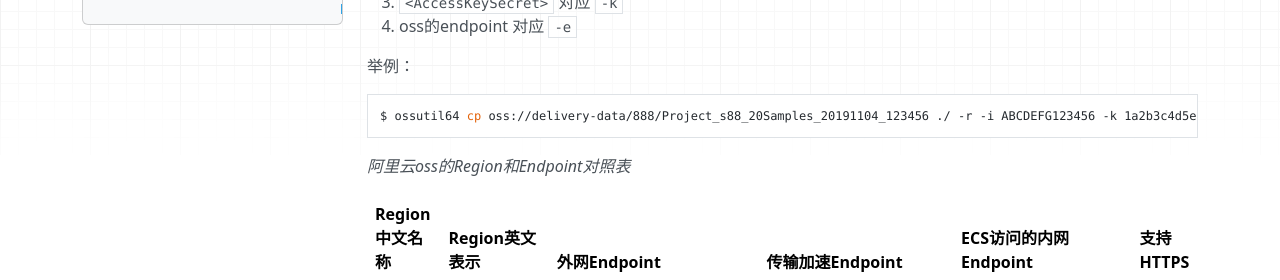
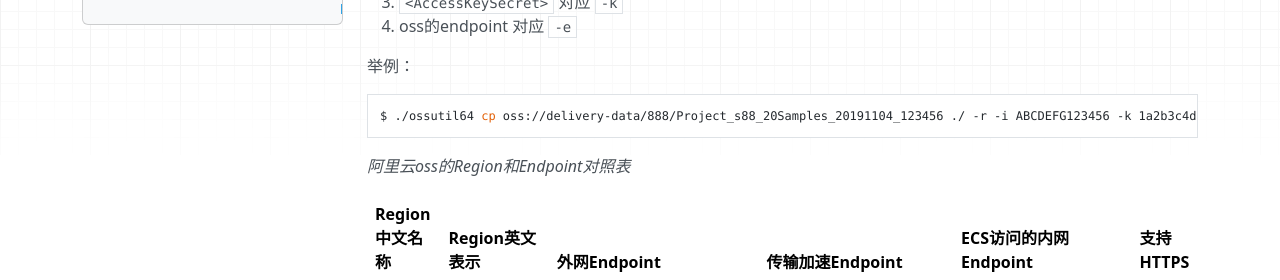
Before and after one commit to DavisChen99/bioaws, an MkDocs documentation site: the page built from docs/blogs/2020-02-04-ec2-download-oss.md, in a window 1280 px wide and 900 px high, scrolled down 878 px. Shown: the part 151-431 px from the top of the window. Built offline with MkDocs 1.6.1, drawn with Linux system fonts in a browser that asks for light colours; nearby versions of some CDN libraries; old or Windows-style settings are respelled for this version of MkDocs.

````diff
--- a/docs/blogs/2020-02-04-ec2-download-oss.md
+++ b/docs/blogs/2020-02-04-ec2-download-oss.md
@@ -50,7 +50,7 @@ ossutil version: v1.6.10
 举例：
 
 ```bash
-$ ossutil64 cp oss://delivery-data/888/Project_s88_20Samples_20191104_123456 ./ -r -i ABCDEFG123456 -k 1a2b3c4d5e6fABCDE -e http://oss-cn-shanghai.aliyuncs.com
+$ ./ossutil64 cp oss://delivery-data/888/Project_s88_20Samples_20191104_123456 ./ -r -i ABCDEFG123456 -k 1a2b3c4d5e6fABCDE -e http://oss-cn-shanghai.aliyuncs.com
 ```
 
 _阿里云oss的Region和Endpoint对照表_
````
